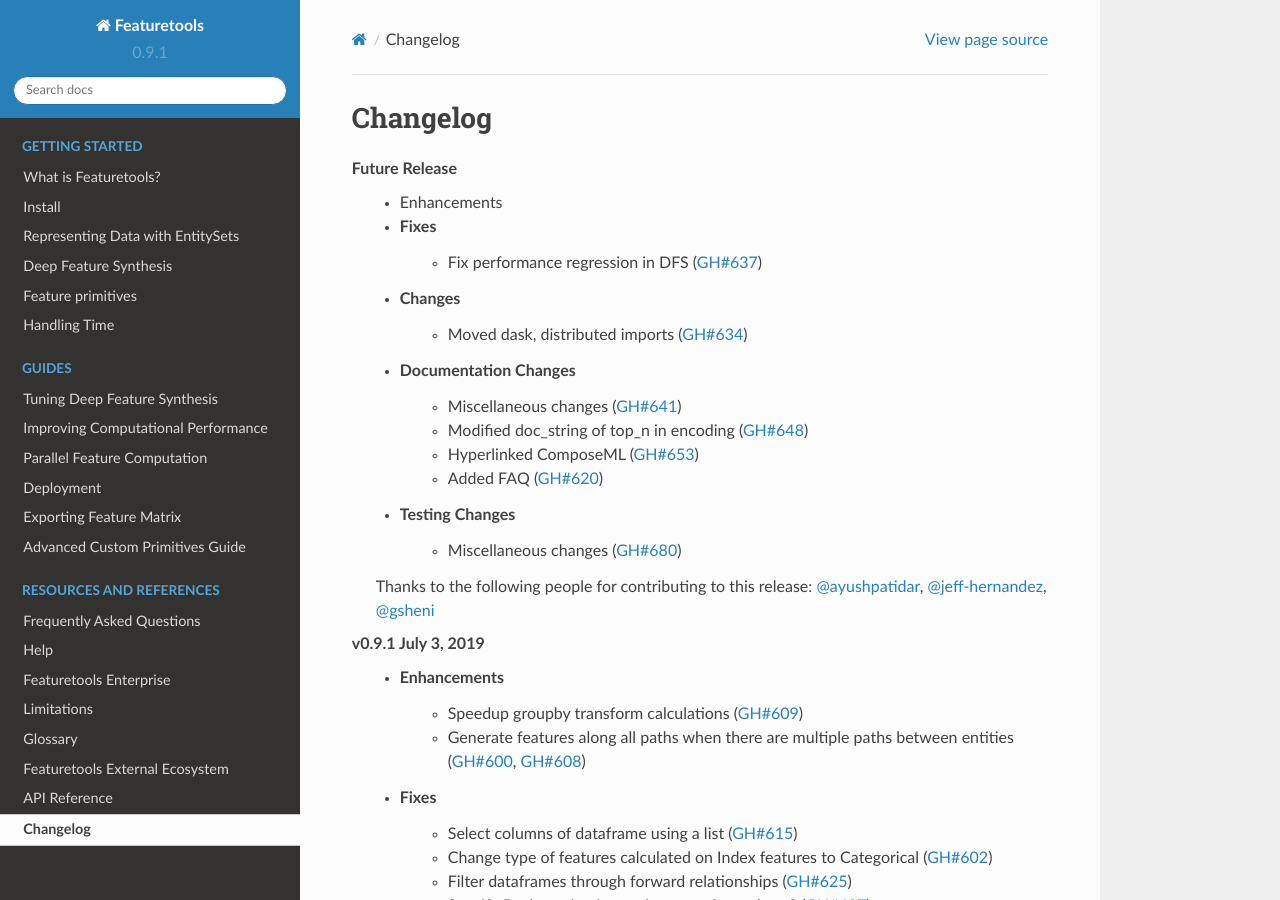
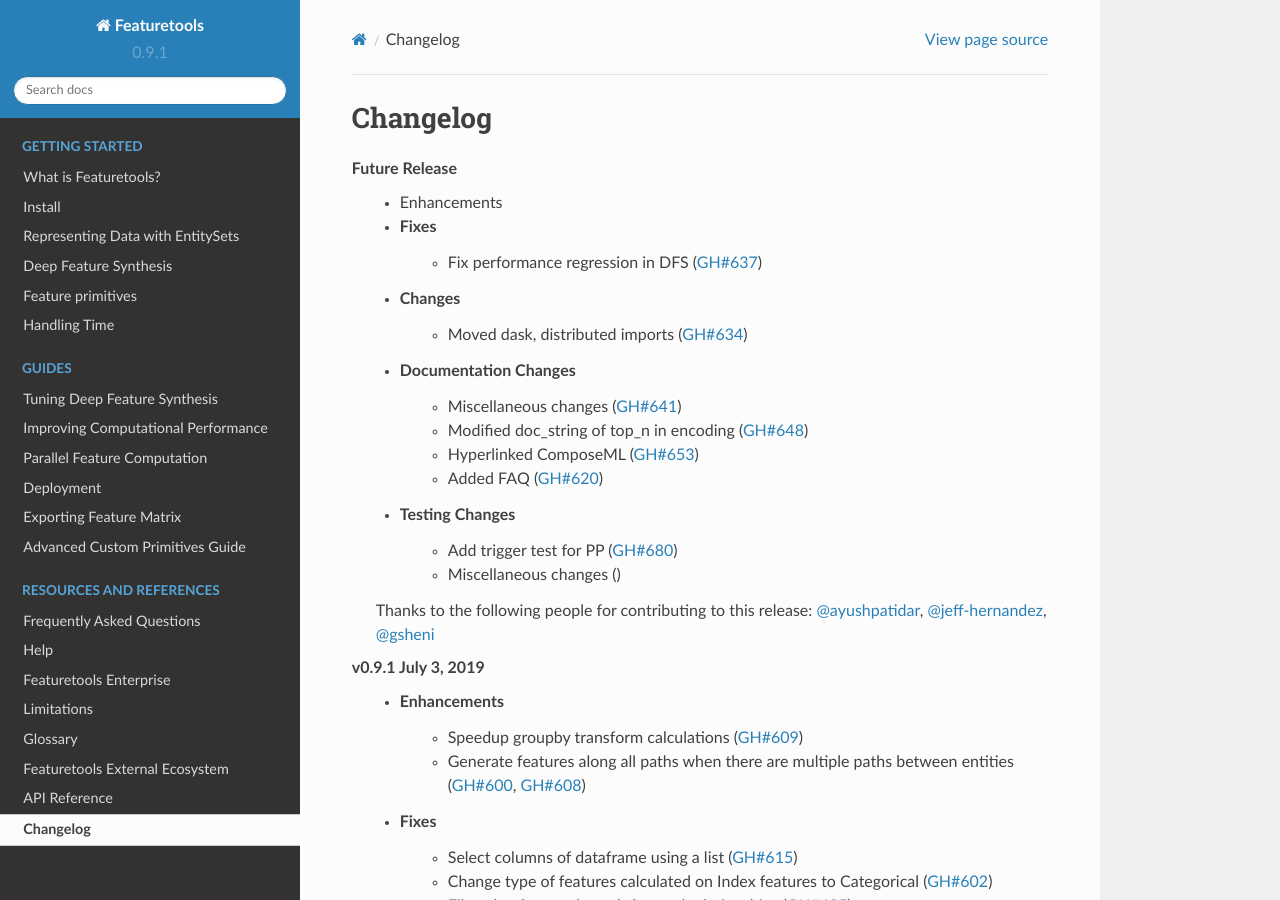
Before and after one commit to alteryx/featuretools, a Sphinx documentation site: the page built from docs/source/changelog.rst, in a window 1280 px wide and 900 px high. Built offline with Sphinx 7.4.7 and the Read the Docs theme 2.0.0, drawn with Linux system fonts in a browser that asks for light colours; pages that are not in the unit, such as notebooks, are missing from menus.

Commit message:
better changelog

```diff
--- a/docs/source/changelog.rst
+++ b/docs/source/changelog.rst
@@ -14,7 +14,8 @@
         * Hyperlinked ComposeML (:pr:`653`)
         * Added FAQ (:pr:`620`)
     * Testing Changes
-        * Miscellaneous changes (:pr:`680`)
+        * Add trigger test for PP (:pr:`680`)
+        * Miscellaneous changes ()
 
     Thanks to the following people for contributing to this release:
     :user:`ayushpatidar`, :user:`jeff-hernandez`, :user:`gsheni`
```
